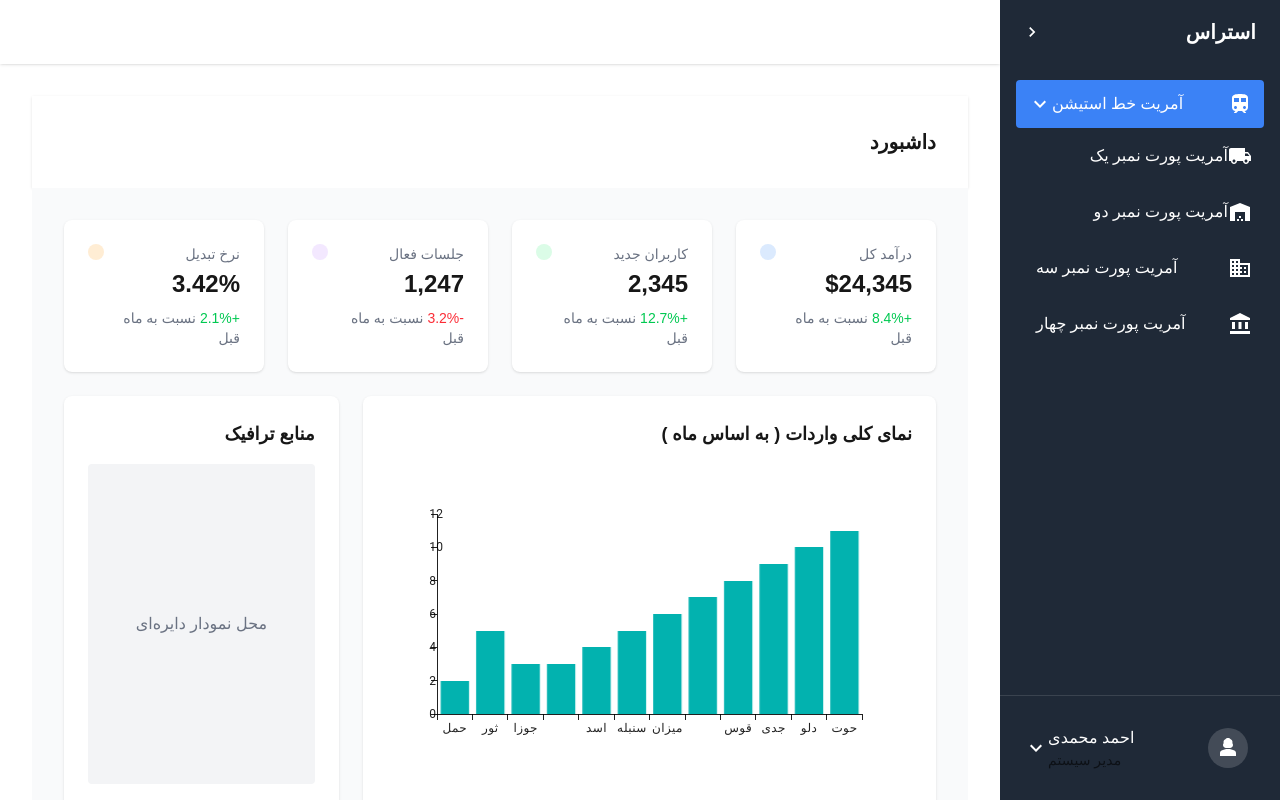
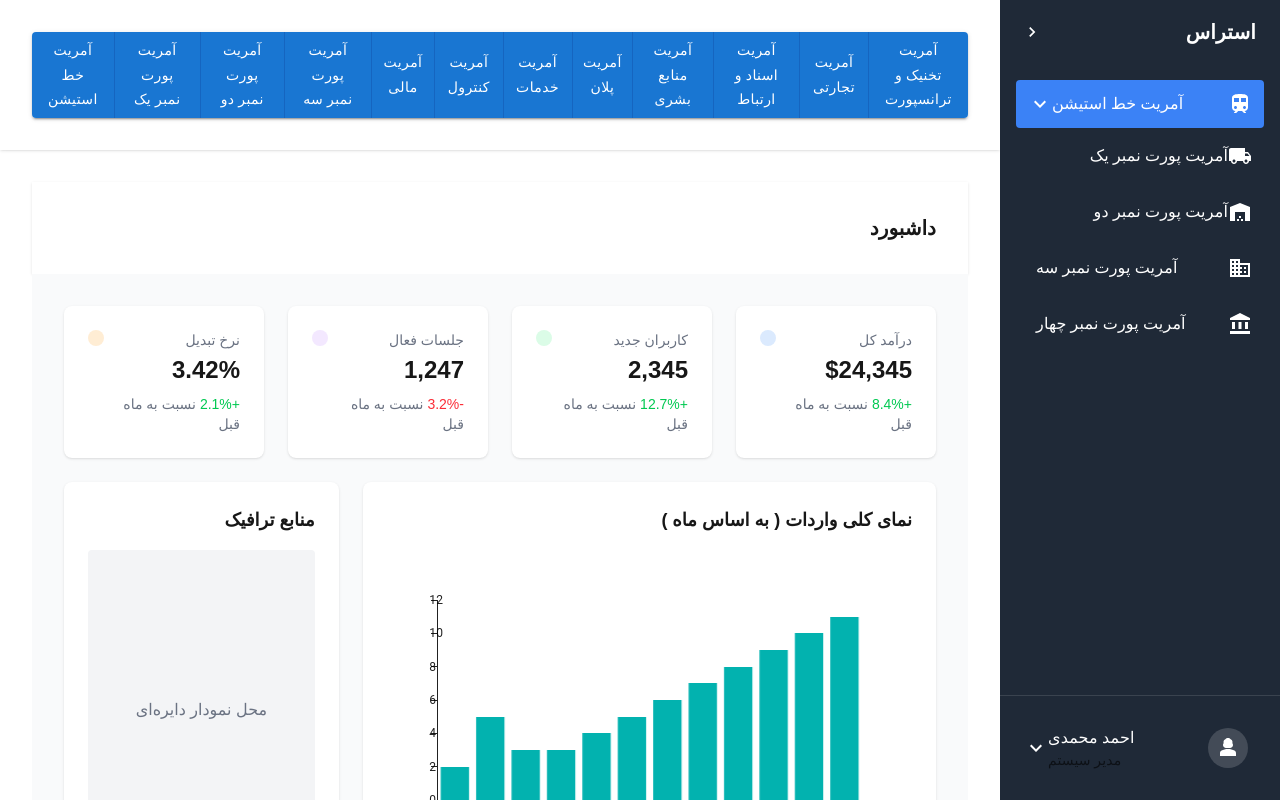
Before and after one commit to Hushmand-Shahar-Information-Technology/astras-frontend, a Next.js app: page / in a window 1280 px wide. Built offline with nearby package versions, Linux system fonts and the light colour scheme.

Commit message:
د آمریت ټولی بټی اضاف شوی په هیډر د فرنټ انډ کی.

```diff
--- a/app/layout.tsx
+++ b/app/layout.tsx
@@ -6,7 +6,9 @@ import { usePathname } from "next/navigation";
 import "./globals.css";
 import type { Metadata } from "next";
 import Sidebar from "./components/layout/sidebar";
-
+import Button from "@mui/material/Button";
+import ButtonGroup from "@mui/material/ButtonGroup";
+import Box from "@mui/material/Box";
 // Import fonts
 const geistSans = Geist({
   variable: "--font-geist-sans",
@@ -38,7 +40,37 @@ export default function RootLayout({ children }: { children: ReactNode }) {
           {/* Main Content - Scrollable */}
           <main className="flex-1 overflow-hidden flex flex-col">
             <header className="p-8 bg-white shadow-sm z-10">
-              {pathname.split("/").pop()}
+              {/* {pathname.split("/").pop()} */}
+              <Box
+                sx={{
+                  display: "flex",
+                  flexDirection: "column",
+                  alignItems: "end",
+                  justifyContent: "end",
+                  direction: "ltr",
+                  "& > *": {
+                    m: 0,
+                  },
+                }}
+              >
+                <ButtonGroup
+                  variant="contained"
+                  aria-label="Basic button group"
+                >
+                  <Button>آمریت خط استیشن</Button>
+                  <Button>آمریت پورت نمبر یک</Button>
+                  <Button>آمریت پورت نمبر دو</Button>
+                  <Button>آمریت پورت نمبر سه</Button>
+                  <Button>آمریت مالی</Button>
+                  <Button>آمریت کنترول</Button>
+                  <Button>آمریت خدمات</Button>
+                  <Button>آمریت پلان</Button>
+                  <Button>آمریت منابع بشری</Button>
+                  <Button>آمریت اسناد و ارتباط</Button>
+                  <Button>آمریت تجارتی</Button>
+                  <Button>آمریت تخنیک و ترانسپورت</Button>
+                </ButtonGroup>
+              </Box>
             </header>
             <div className="flex-1 p-8 overflow-y-auto bg-white">
               {children}
```
